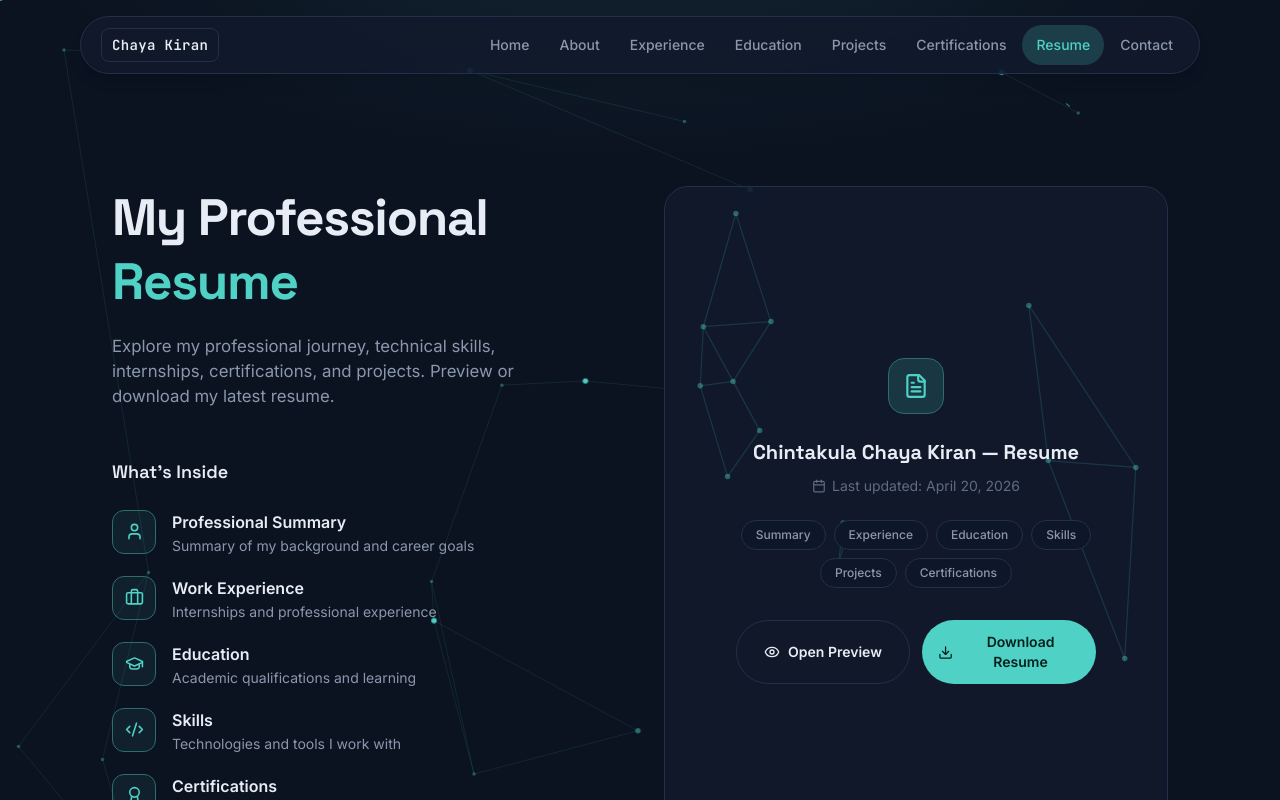
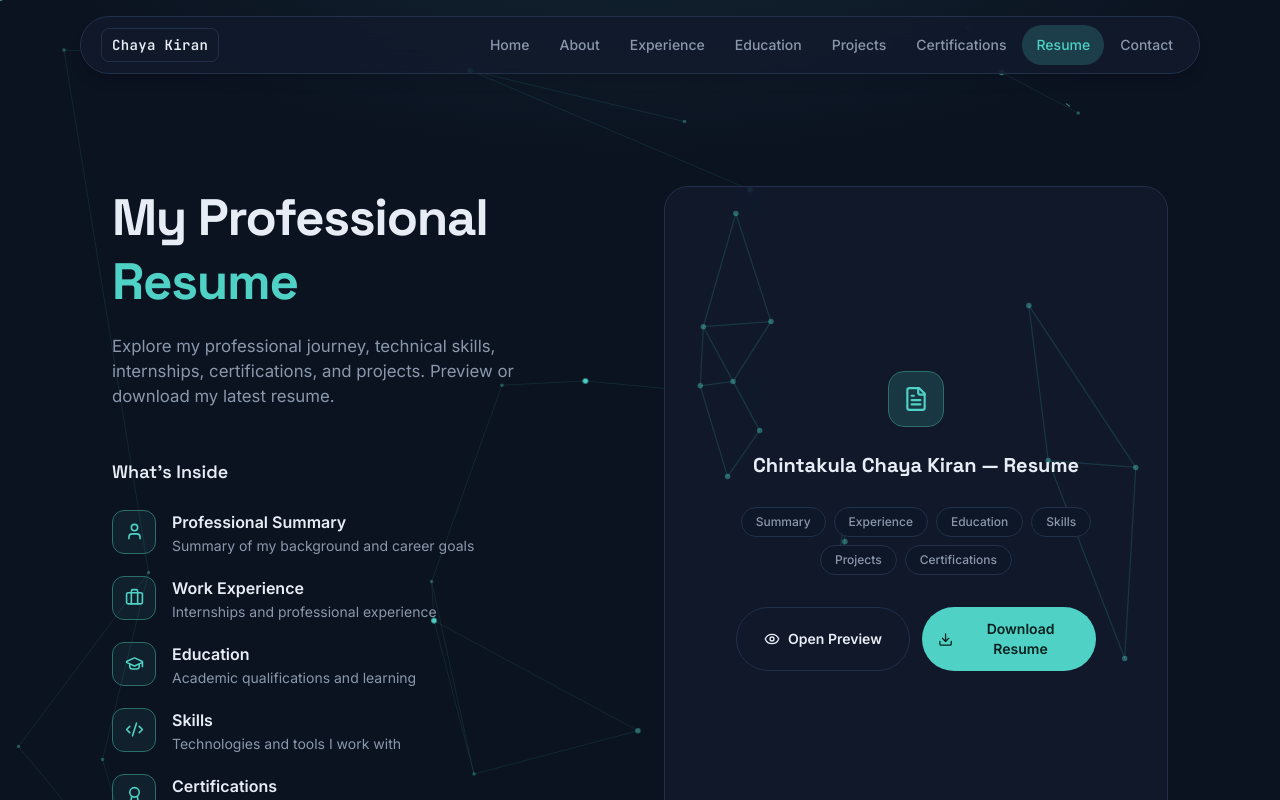
Before and after one commit to chayakiranch/ChayaKiran_portfolio, a React (Vite) app: page /resume in a window 1280 px wide. Shown: the top 800 px of the page. Built offline with nearby package versions, Linux system fonts and the light colour scheme.

Commit message:
Remove Last updated row from resume preview card

```diff
--- a/src/pages/ResumePage.jsx
+++ b/src/pages/ResumePage.jsx
@@ -1,6 +1,6 @@
 import { useMemo } from "react"; // NEW: for generating the card's network pattern
 import { NavLink } from "react-router-dom"; // NEW
-import { User, Briefcase, GraduationCap, Code2, Award, Eye, Download, FileText, ArrowRight, Calendar } from "lucide-react"; // CHANGED: swapped Circle for Calendar
+import { User, Briefcase, GraduationCap, Code2, Award, Eye, Download, FileText, ArrowRight } from "lucide-react";
 import profile from "../data/profileData";
 
 const whatsInside = [
@@ -128,12 +128,7 @@ export default function ResumePage() {
 
             <h2 className="relative z-10 font-display text-xl font-bold">{profile.name} — Resume</h2>
 
-            <p className="relative z-10 inline-flex items-center gap-1.5 text-muted-2 text-sm mt-2.5">
-              <Calendar size={14} />
-              Last updated: {profile.resumeLastUpdated}
-            </p>
-
-            <div className="relative z-10 flex flex-wrap justify-center gap-2 mt-6">
+            <div className="relative z-10 flex flex-wrap justify-center gap-2 mt-7">
               {resumeSections.map((label) => (
                 <span
                   key={label}
```
